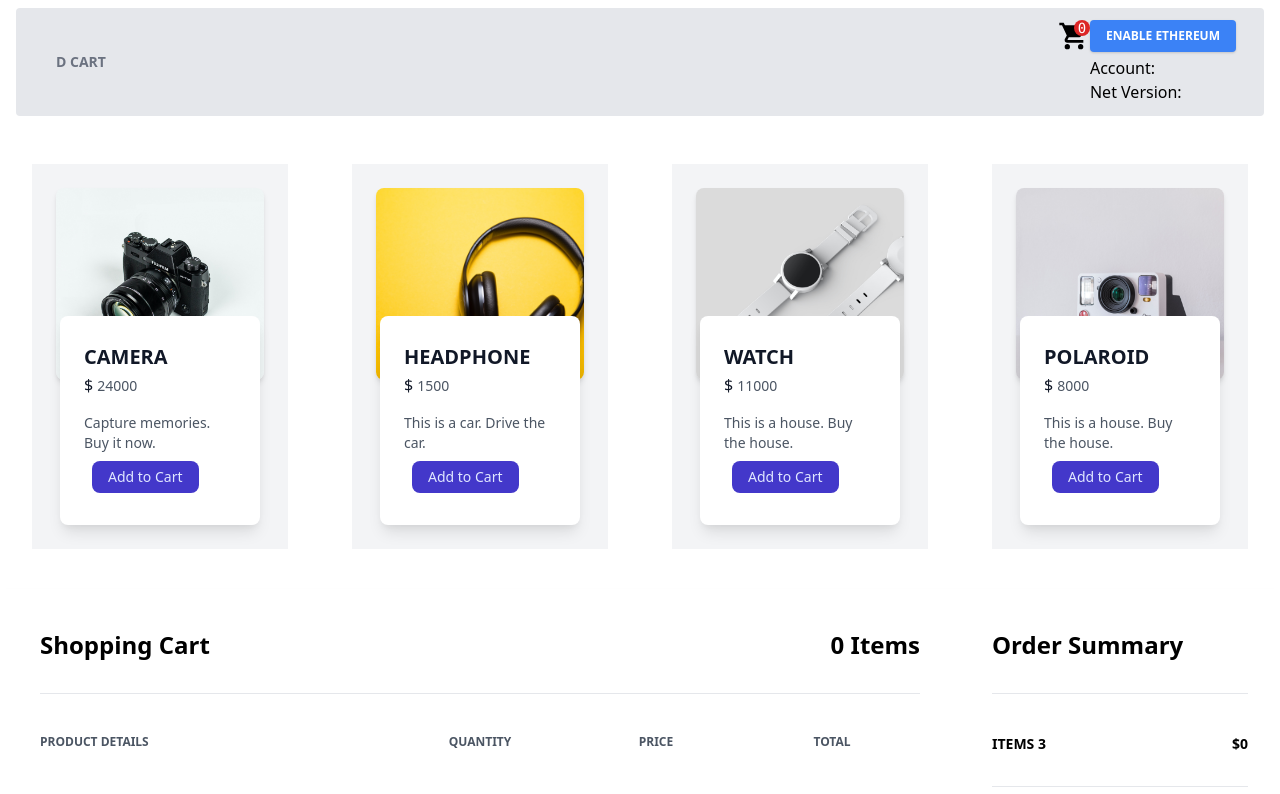
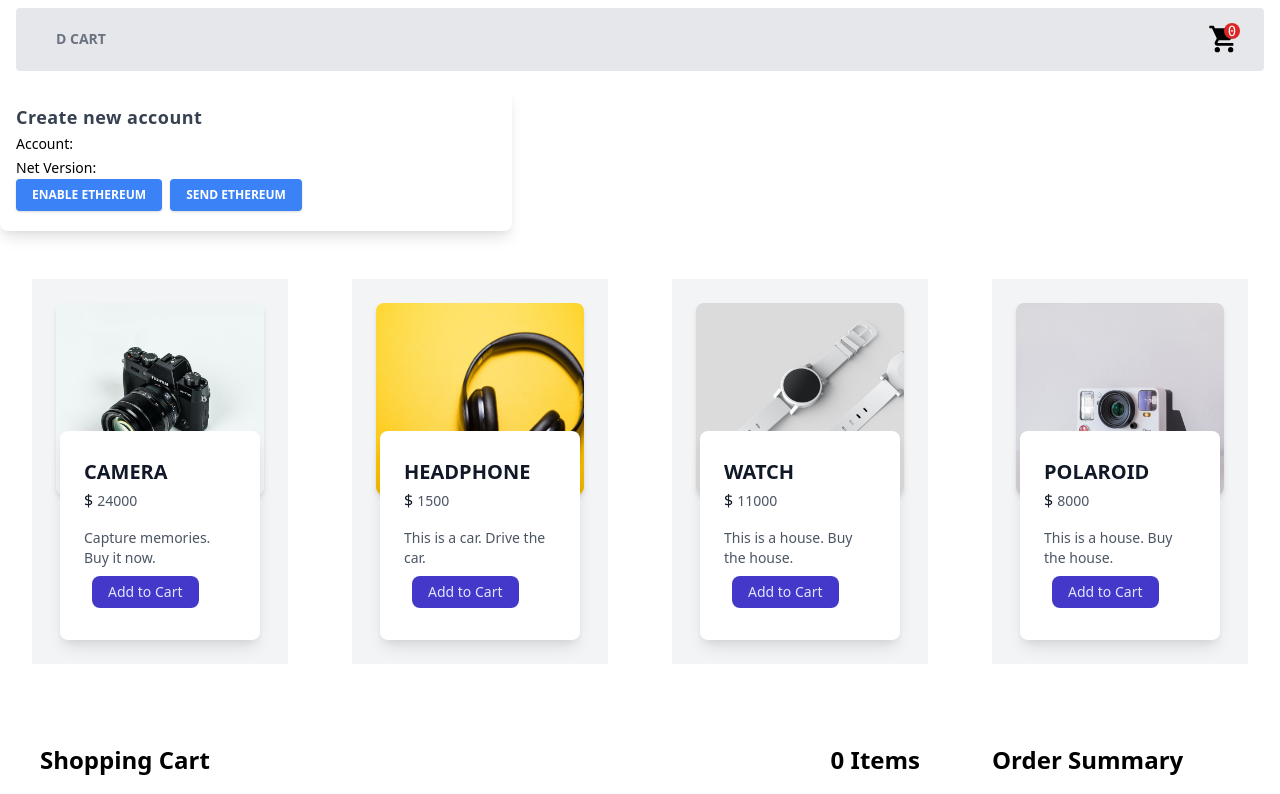
Before and after one commit to stevepabatao/shopping-cart, a Svelte app: page / in a window 1280 px wide. Shown: the top 794 px of the page. Built offline with nearby package versions, Linux system fonts and the light colour scheme.

Commit message:
Added the sending of etherium

```diff
--- a/src/components/DButton.svelte
+++ b/src/components/DButton.svelte
@@ -8,30 +8,53 @@ let netv = "";
 
 
 async function getAccount() {
-  const accounts = await ethereum.request({ method: 'eth_accounts' });
-  const network_version = await ethereum.request({ method: 'net_version' });
-
+   const accounts = await ethereum.request({ method: 'eth_requestAccounts' });
+   const network_version = await ethereum.request({ method: 'net_version' });
 
    if(network_version == 3) {
         netv = "Ropstein Test Netwoek";
    }
 
    account = accounts[0];
-/*
-   Ethereum Main Network (Mainnet)
-0x3	3	Ropsten Test Network
-0x4	4	Rinkeby Test Network
-0x5	5	Goerli Test Network
-0x2a	42	Kovan Test Network
-*/
-  //getValue(account);
-  alert(n[netv]);
+}
+
+async function sendEther() {
+    alert(getAccount);
+    ethereum
+        .request({
+        method: 'eth_sendTransaction',
+        params: [
+            {
+            from: account,
+            to: '0x0F49e71bC4FcA91E020F60f094c02B2Cf7b42561',
+            value: '0x29a2241af62c0000',
+            gasPrice: '0x09184e72a000',
+            gas: '0x2710',
+            },
+        ],
+        })
+        .then((txHash) => console.log(txHash))
+        .catch((error) => console.error);
 }
 
 
 </script>
-<button class="bg-blue-500 text-white active:bg-blue-600 font-bold uppercase text-xs px-4 py-2 rounded shadow hover:shadow-md outline-none focus:outline-none mr-1 mb-1 ease-linear transition-all duration-150" type="button" on:click={getAccount}>
-    Enable Ethereum
-</button>
-<h3>Account: <span>{ account }</span></h3>
-<h3>Net Version: <span>{ netv }</span></h3>
+
+
+
+
+    <div class="max-w-lg w-full rounded-lg shadow-lg p-4">
+        <h3 class="font-semibold text-lg text-gray-700 tracking-wide">Create new account</h3>
+            <ul>
+                <li><span class="text-sm">Account: <span>{ account }</span></span></li>
+                <li><span class="text-sm">Net Version: <span>{ netv }</span></span></li>
+            </ul>
+        <div>
+            <button class="bg-blue-500 text-white active:bg-blue-600 font-bold uppercase text-xs px-4 py-2 rounded shadow hover:shadow-md outline-none focus:outline-none mr-1 mb-1 ease-linear transition-all duration-150" type="button" on:click={getAccount}>
+                Enable Ethereum
+            </button>
+            <button class="bg-blue-500 text-white active:bg-blue-600 font-bold uppercase text-xs px-4 py-2 rounded shadow hover:shadow-md outline-none focus:outline-none mr-1 mb-1 ease-linear transition-all duration-150" type="button" on:click={sendEther}>
+                Send Ethereum
+            </button>
+        </div>
+    </div>
--- a/src/components/Navbar.svelte
+++ b/src/components/Navbar.svelte
@@ -15,10 +15,26 @@
     }
   </script>
 
-<div class="flex flex-wrap py-2">
-    <div class="w-full px-4">
-      <nav class="relative flex flex-wrap items-center justify-between px-2 py-3 bg-gray-200 rounded">
-        <div class="container px-4 mx-auto flex flex-wrap items-center justify-between">
+<div class="flex
+            flex-wrap
+            py-2">
+    <div class="w-full
+                px-4">
+      <nav class="relative
+                  flex
+                  flex-wrap
+                  items-center
+                  justify-between
+                  px-2 py-3
+                  bg-gray-200
+                  rounded">
+        <div class="container
+                    px-4
+                    mx-auto
+                    flex
+                    flex-wrap
+                    items-center
+                    justify-between">
           <div class="w-full relative flex justify-between lg:w-auto px-4 lg:static lg:block lg:justify-start">
             <a class="text-sm font-bold leading-relaxed inline-block mr-4 py-2 whitespace-nowrap uppercase text-gray-500" href="/">
               D Cart
@@ -42,7 +58,7 @@
                   </a>
               </li>
               <li class="nav-item">
-                <DButton/>
+
               </li>
             </ul>
           </div>
@@ -50,3 +66,6 @@
       </nav>
     </div>
   </div>
+  <div class="flex flex-wrap right py-2  right-0">
+    <DButton/>
+  </div>
```
